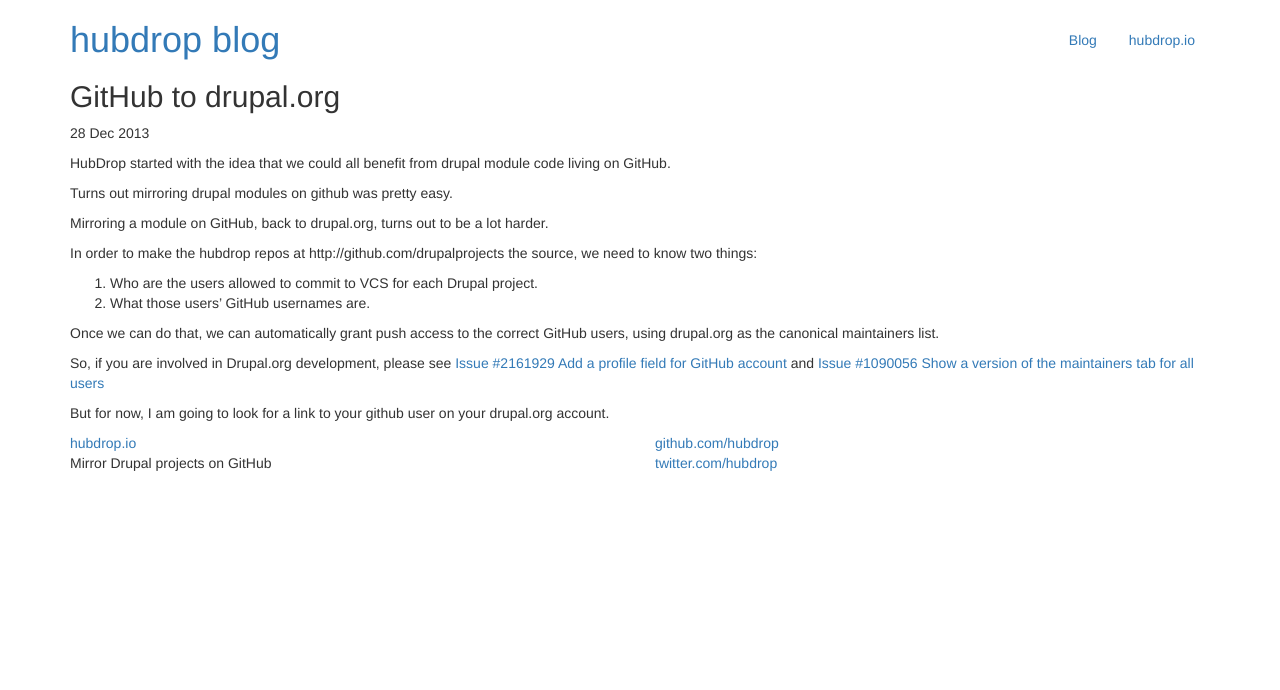
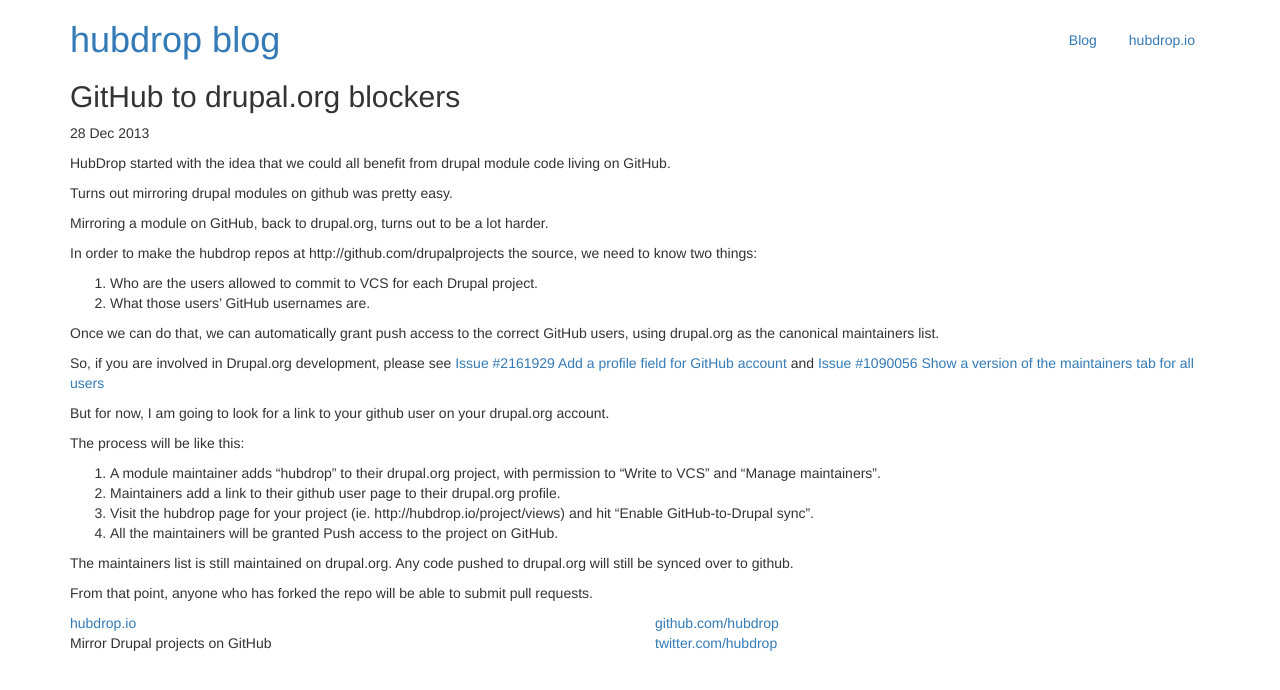
Before and after one commit to hubdrop/hubdrop.github.io, a Jekyll site: the page built from _posts/2013-12-27-blockers.markdown, in a window 1280 px wide. Shown: the top 690 px of the page. Built offline with Jekyll 4.4.1, drawn with Linux system fonts in a browser that asks for light colours; nearby versions of some CDN libraries; Markdown is read by kramdown in place of the engine named in the settings.

Commit message:
Adding notes about the proposed process for github->drupal

```diff
--- a/_posts/2013-12-27-blockers.markdown
+++ b/_posts/2013-12-27-blockers.markdown
@@ -1,6 +1,6 @@
 ---
 layout: post
-title:  "GitHub to drupal.org"
+title:  "GitHub to drupal.org blockers"
 date:   2013-12-28 18:34:00
 categories: repos
 ---
@@ -21,3 +21,14 @@
 So, if you are involved in Drupal.org development, please see [Issue #2161929 Add a profile field for GitHub account](https://drupal.org/node/2161929) and [Issue #1090056 Show a version of the maintainers tab for all users](http://drupal.org/node/1090056)
 
 But for now, I am going to look for a link to your github user on your drupal.org account.
+
+The process will be like this:
+
+1. A module maintainer adds "hubdrop" to their drupal.org project, with permission to "Write to VCS" and "Manage maintainers".
+2. Maintainers add a link to their github user page to their drupal.org profile.
+3. Visit the hubdrop page for your project (ie. http://hubdrop.io/project/views) and hit "Enable GitHub-to-Drupal sync".
+4. All the maintainers will be granted Push access to the project on GitHub.
+
+The maintainers list is still maintained on drupal.org. Any code pushed to drupal.org will still be synced over to github.
+
+From that point, anyone who has forked the repo will be able to submit pull requests.
```
